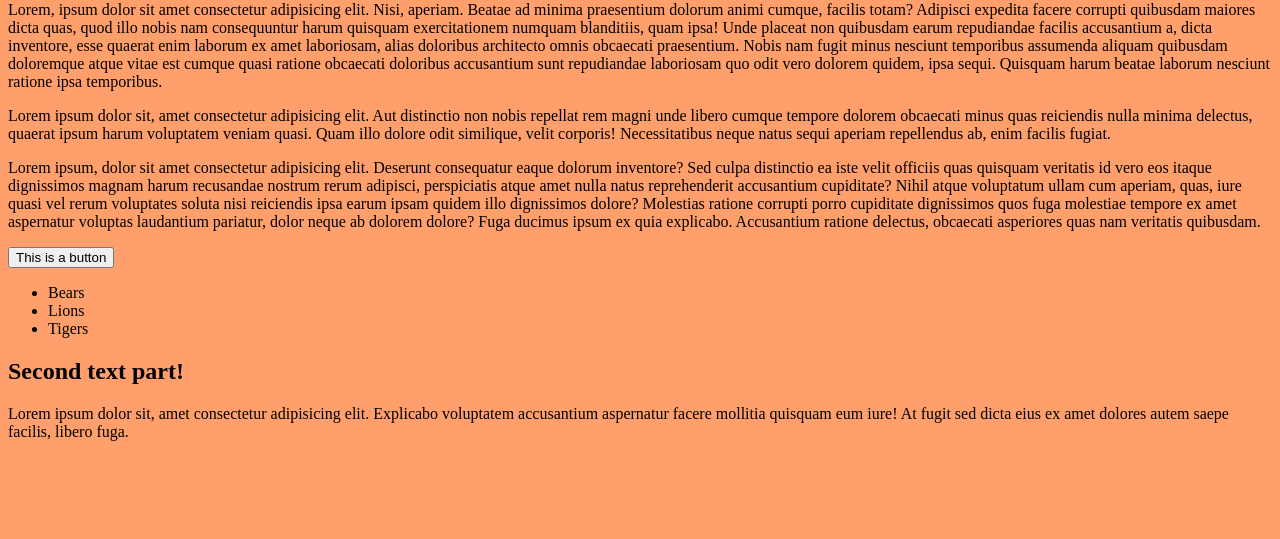
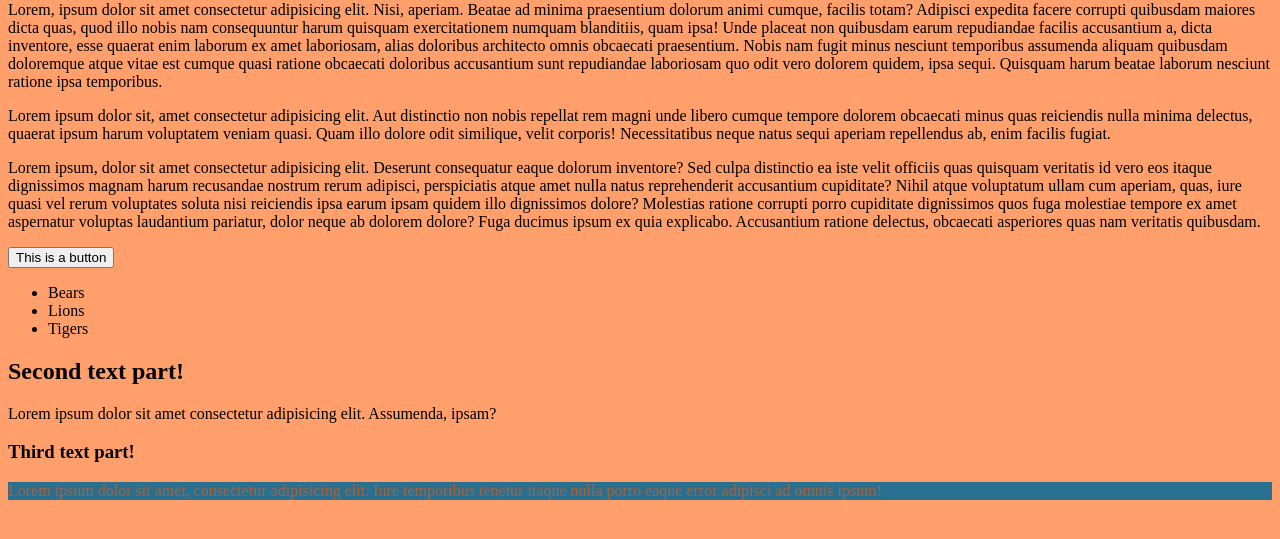
Before and after one commit to GabriellaPenev/psychic-succotash, a plain HTML site: page index.html in a window 1280 px wide. Shown: the part 79-618 px from the top of the page. Drawn offline with Linux system fonts and the light colour scheme.

Commit message:
Adding styles and html

```diff
--- a/index.html
+++ b/index.html
@@ -24,7 +24,9 @@
     </section>
 
     <h2>Second text part!</h2>
-    <p>Lorem ipsum dolor sit, amet consectetur adipisicing elit. Explicabo voluptatem accusantium aspernatur facere mollitia quisquam eum iure! At fugit sed dicta eius ex amet dolores autem saepe facilis, libero fuga.</p>
+    <p>Lorem ipsum dolor sit amet consectetur adipisicing elit. Assumenda, ipsam?</p>
+    <h3>Third text part!</h3>
+    <aside>Lorem ipsum dolor sit amet, consectetur adipisicing elit. Iure temporibus tenetur itaque nulla porro eaque error adipisci ad omnis ipsum!</aside>
 
 
 </body>
--- a/style.css
+++ b/style.css
@@ -1,3 +1,7 @@
 body {
     background-color: rgba(255, 89, 0, 0.575);
 }
+aside {
+    background-color: rgb(41, 111, 143);
+    color:rgba(255, 89, 0, 0.575);
+}
```
